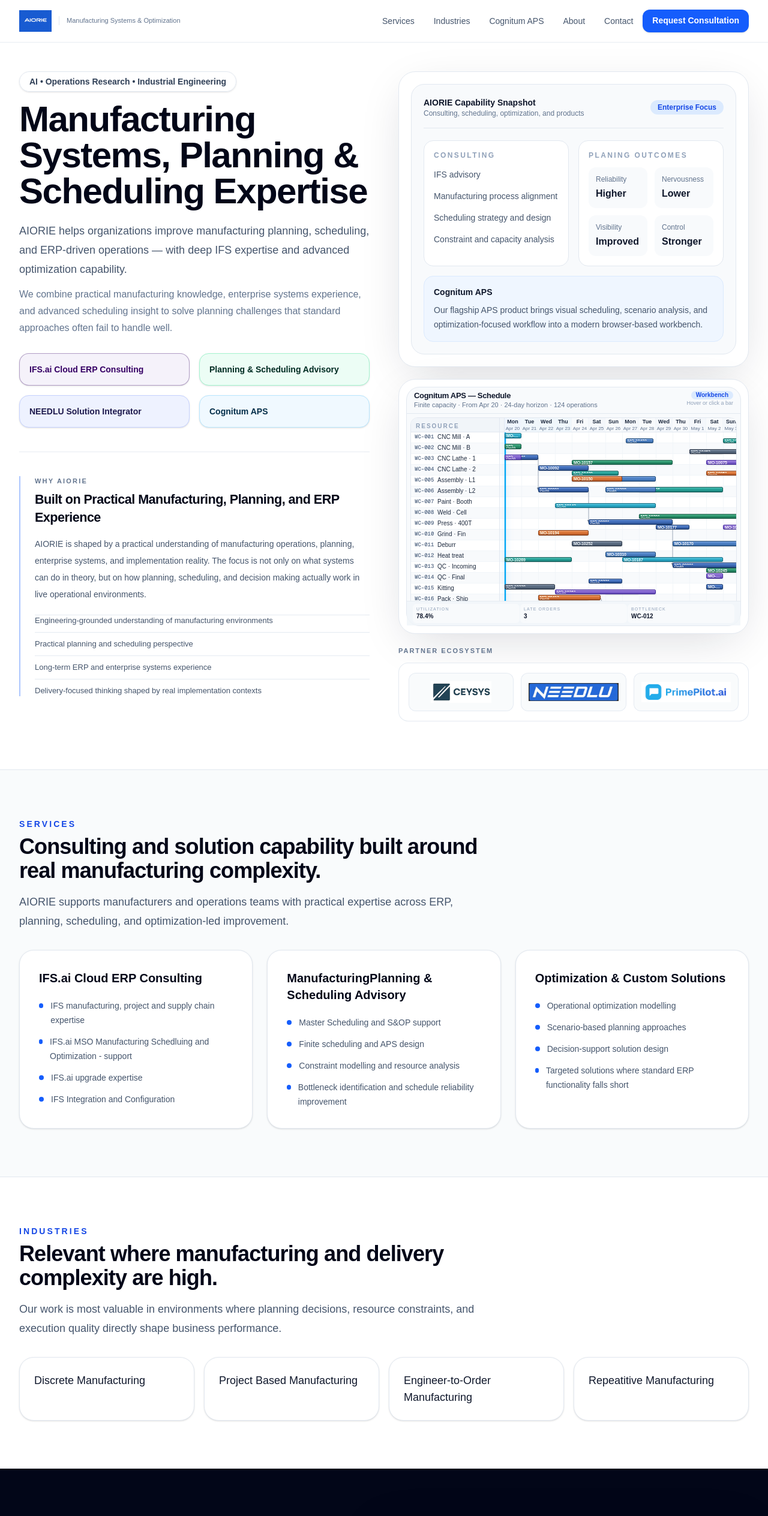
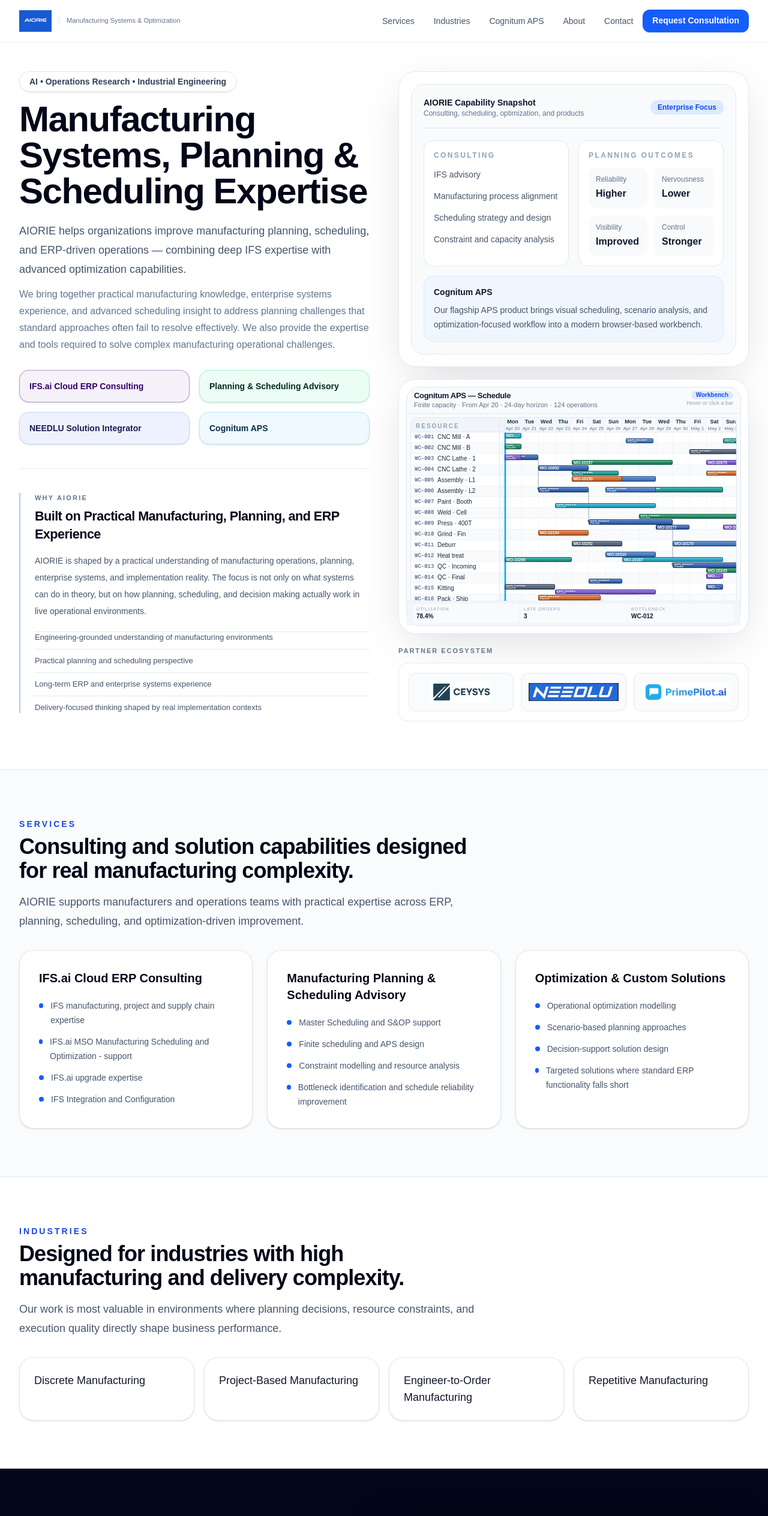
Before and after one commit to Saman-Aiorie/aiorie-website, a Next.js app: page / in a window 1280 px wide. Shown: the top 2528 px of the page at 60% size. Built offline with nearby package versions, Linux system fonts and the light colour scheme; no server answers.

Commit message:
Content updates: improve services and expertise messaging

```diff
--- a/app/page.tsx
+++ b/app/page.tsx
@@ -18,13 +18,13 @@
       title: "IFS.ai Cloud ERP Consulting",
       points: [
         "IFS manufacturing, project and supply chain expertise",
-        "IFS.ai MSO Manufacturing Schedluing and Optimization - support",
+        "IFS.ai MSO Manufacturing Scheduling and Optimization - support",
         "IFS.ai upgrade expertise",
-        "IFS Integration and Configuration ",
+        "IFS Integration and Configuration",
       ],
     },
     {
-      title: "ManufacturingPlanning & Scheduling Advisory",
+      title: "Manufacturing Planning & Scheduling Advisory",
       points: [
         "Master Scheduling and S&OP support",
         "Finite scheduling and APS design",
@@ -45,9 +45,9 @@
 
   const industries = [
     "Discrete Manufacturing",
-    "Project Based Manufacturing",
+    "Project-Based Manufacturing",
     "Engineer-to-Order Manufacturing",
-    "Repeatitive Manufacturing",
+    "Repetitive Manufacturing",
   ];
 
   const strengths = [
@@ -119,11 +119,11 @@
               </h1>
 
               <p className="mt-5 max-w-2xl text-lg leading-8 text-slate-600">
-                AIORIE helps organizations improve manufacturing planning, scheduling, and ERP-driven operations — with deep IFS expertise and advanced optimization capability.
+                AIORIE helps organizations improve manufacturing planning, scheduling, and ERP-driven operations — combining deep IFS expertise with advanced optimization capabilities.
               </p>
 
               <p className="mt-3 max-w-2xl text-base leading-7 text-slate-500">
-                We combine practical manufacturing knowledge, enterprise systems experience, and advanced scheduling insight to solve planning challenges that standard approaches often fail to handle well.
+                We bring together practical manufacturing knowledge, enterprise systems experience, and advanced scheduling insight to address planning challenges that standard approaches often fail to resolve effectively. We also provide the expertise and tools required to solve complex manufacturing operational challenges.
               </p>
 
               <div className="mt-7 grid gap-4 sm:grid-cols-2 lg:grid-cols-2">
@@ -229,7 +229,7 @@
 
                       <div className="max-w-full rounded-2xl border border-slate-200 bg-white p-4">
                         <div className="text-xs font-semibold uppercase tracking-[0.2em] text-slate-400">
-                          Planing Outcomes
+                          Planning Outcomes
                         </div>
                         <div className="mt-3 grid grid-cols-1 gap-3 sm:grid-cols-2">
                           {[
@@ -273,10 +273,10 @@
                 Services
               </div>
               <h2 className="mt-2 text-3xl font-semibold tracking-tight text-slate-950 sm:text-4xl">
-                Consulting and solution capability built around real manufacturing complexity.
+                Consulting and solution capabilities designed for real manufacturing complexity.
               </h2>
               <p className="mt-4 text-lg leading-8 text-slate-600">
-                AIORIE supports manufacturers and operations teams with practical expertise across ERP, planning, scheduling, and optimization-led improvement.
+                AIORIE supports manufacturers and operations teams with practical expertise across ERP, planning, scheduling, and optimization-driven improvement.
               </p>
             </div>
 
@@ -305,7 +305,7 @@
                 Industries
               </div>
               <h2 className="mt-2 text-3xl font-semibold tracking-tight text-slate-950 sm:text-4xl">
-                Relevant where manufacturing and delivery complexity are high.
+                Designed for industries with high manufacturing and delivery complexity.
               </h2>
               <p className="mt-4 text-lg leading-8 text-slate-600">
                 Our work is most valuable in environments where planning decisions, resource constraints, and execution quality directly shape business performance.
@@ -326,7 +326,7 @@
           <div className="mx-auto grid min-w-0 max-w-7xl gap-8 px-4 sm:px-6 lg:grid-cols-[0.95fr_1.05fr] lg:gap-10 lg:px-8">
             <div className="min-w-0 max-w-full">
               <div className="text-sm font-semibold uppercase tracking-[0.22em] text-blue-300">
-                Interactive Finte Optimization Platform
+                Interactive Finite Optimization Platform
               </div>
               <h2 className="mt-2 text-3xl font-semibold tracking-tight sm:text-4xl">
                 <span className="inline-flex items-center gap-3">
```
